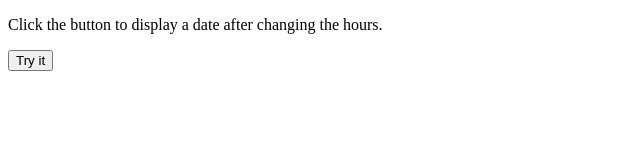
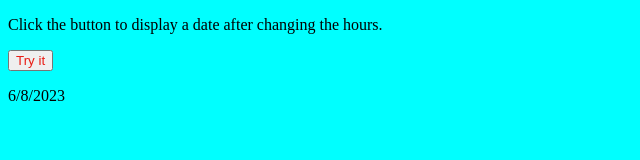
Before and after one commit to PrernaSingh01/JavaScript_Learning, a plain HTML site: page index.html in a window 1280 px wide. Shown: the whole page, without its empty margins (0-640 px from the left). Drawn offline with Linux system fonts and the light colour scheme.

Commit message:
second commit

```diff
--- a/index.html
+++ b/index.html
@@ -6,19 +6,28 @@
     <meta name="viewport" content="width=device-width, initial-scale=1.0" />
     <title>Js_Learning</title>
   </head>
-  <body>
+  <body style="background-color: aqua">
     <p>Click the button to display a date after changing the hours.</p>
 
-    <button onclick="myFunction()">Try it</button>
+    <button onclick="myFunction()" style="color: rgb(233, 28, 21)">
+      Try it
+    </button>
 
     <p id="demo"></p>
+    <p id="time"></p>
 
     <script>
-      function myFunction() {
+      /*function myFunction() {
         var t = new Date();
         t.setHours(6);
         document.getElementById("demo").innerHTML = t;
-      }
+      }*/
+
+      var d = new Date().toLocaleDateString();
+      document.getElementById("demo").innerHTML = d;
+
+      /*var t = new Date().toLocaleTimeString();
+      document.getElementById("time").innerHTML = t;*/
     </script>
   </body>
 </html>
```
